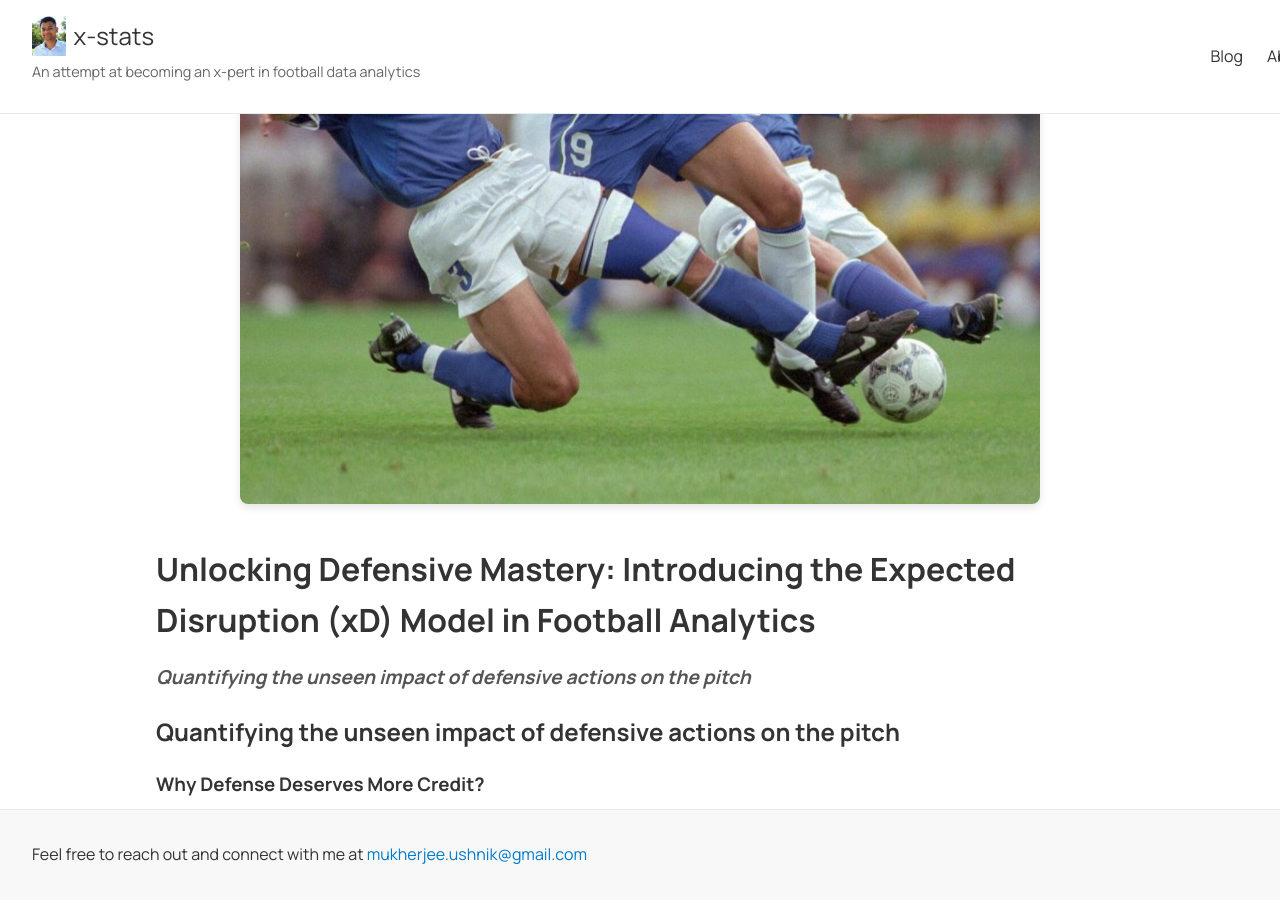
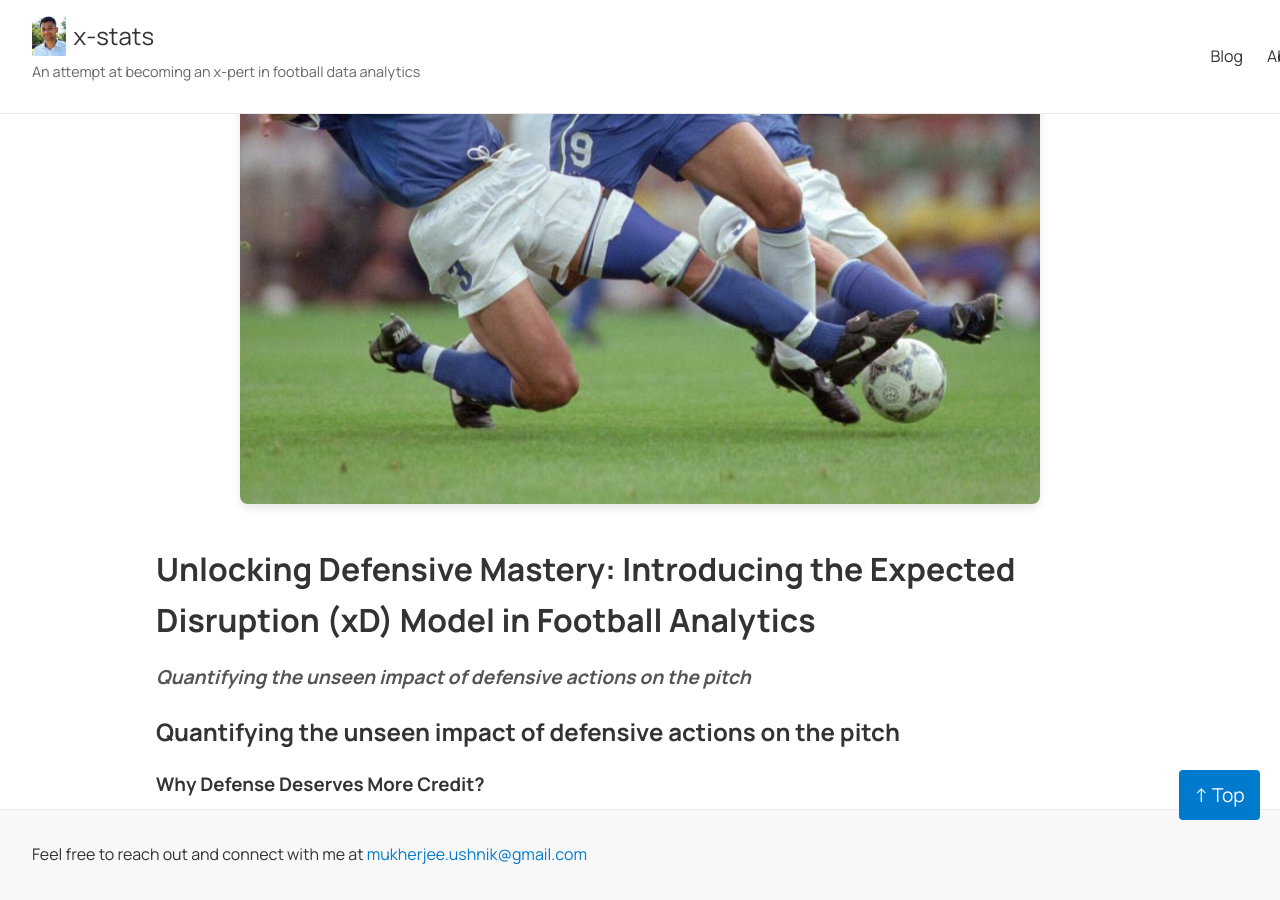
Before and after one commit to u3mukher/x-stats, a Jekyll site: the page built from _posts/2024-12-12-xD.md, in a window 1280 px wide and 900 px high, scrolled down 510 px. Built offline with Jekyll 4.4.1, drawn with Linux system fonts in a browser that asks for light colours; our own code applies the rules of GitHub Pages for plain Markdown files; a style sheet for code colours, icons or effects is not loaded.

Commit message:
Update post.html

```diff
--- a/_layouts/post.html
+++ b/_layouts/post.html
@@ -36,6 +36,9 @@
 
       {{ content }}
     </article>
+
+    <!-- Back-to-Top Button -->
+    <a href="#top" class="back-to-top">↑ Top</a>
   </main>
 
   {% include footer.html %}
```
